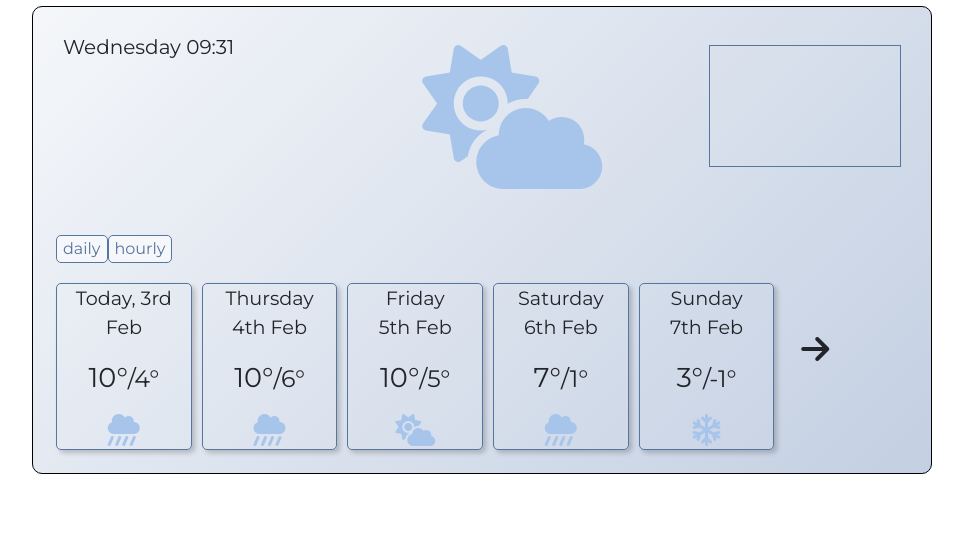
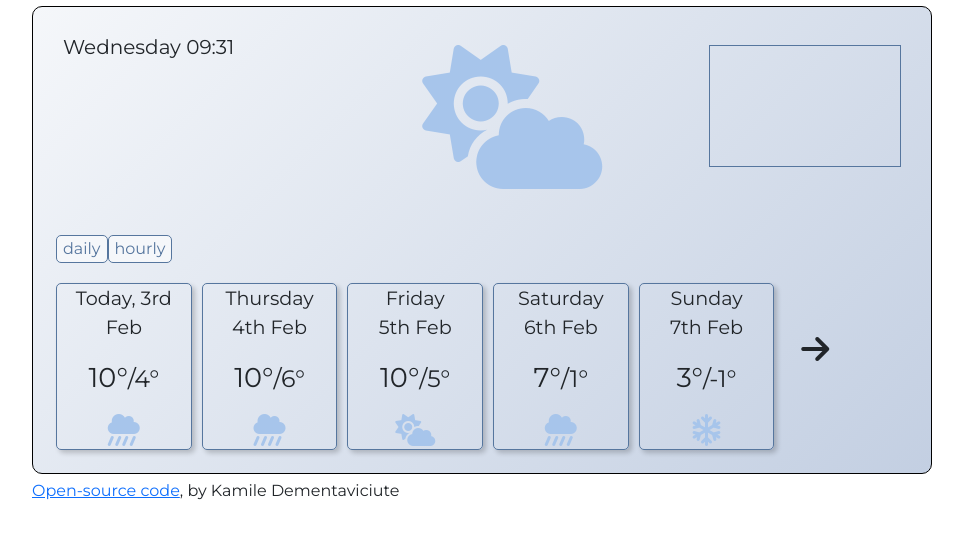
Before and after one commit to kamidem/weather-app, a plain HTML site: page index.html in a window 1280 px wide. Shown: the part 119-658 px from the top of the page, without its empty margins (158-1121 px from the left). Drawn offline with nearby package versions, Linux system fonts and the light colour scheme; no server answers.

Commit message:
added open-source code link & coded by info

```diff
--- a/index.html
+++ b/index.html
@@ -130,6 +130,8 @@
       </div>
     </div>
   </div>
+  <p class="code-by"> <a href="https://github.com/kamidem/weather-app" target="blank">Open-source code</a>, by Kamile Dementaviciute</p>
+
 
   <script src="src/index.js"></script>
 </body>
--- a/src/styles.css
+++ b/src/styles.css
@@ -110,3 +110,6 @@ h2 {
 .daily {
   text-align: center;
 }
+.code-by {
+  margin-top: 5px;
+}
```
